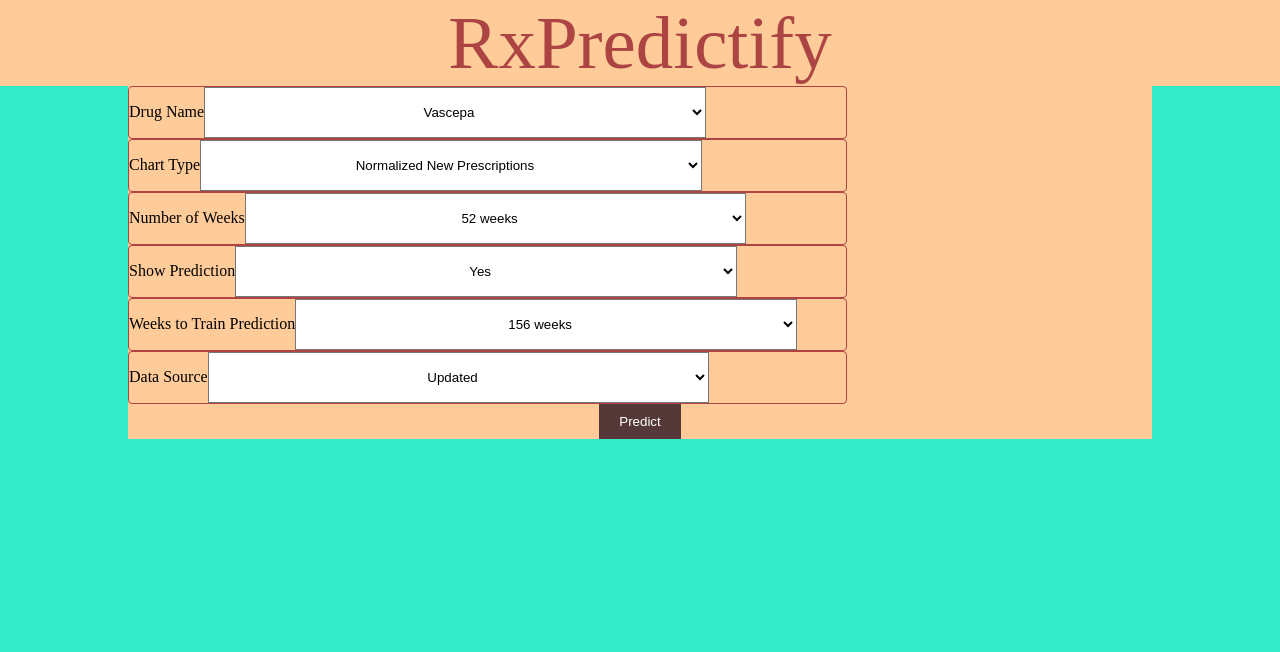
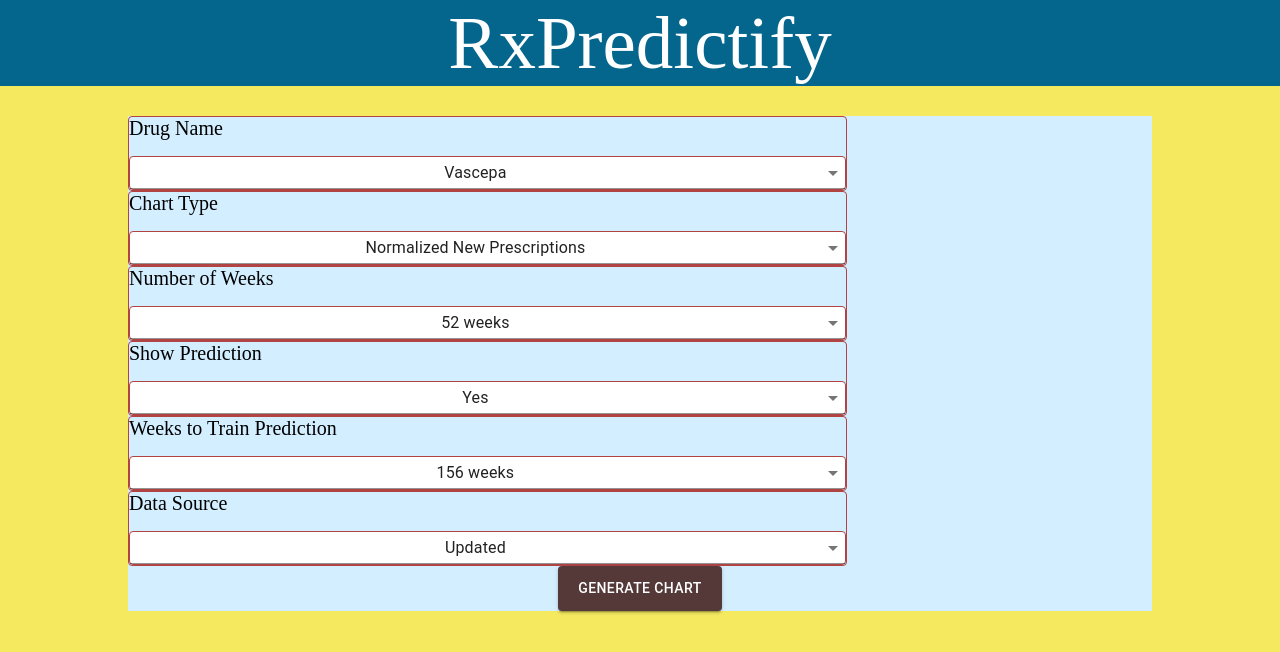
Before and after one commit to NAVG2000/RxTracker-Frontend, a React app in the folder app/: page / in a window 1280 px wide. Shown: the top 652 px of the page. Built offline with nearby package versions, Linux system fonts and the light colour scheme.

Commit message:
update styling

```diff
--- a/app/src/chartForm.tsx
+++ b/app/src/chartForm.tsx
@@ -1,34 +1,35 @@
 import React from 'react';
 import { connect } from 'react-redux'
 import InnerHTML from 'dangerously-set-html-content'
+import FormControl from '@material-ui/core/FormControl';
+import Button from '@material-ui/core/Button';
+import { createStyles, makeStyles, Theme } from '@material-ui/core/styles';
 
 import Selector from './formSelectorComponent';
 import { updateChart, createChartThunk } from './actions';
 
 const styles = {
     chartFormContainer: {
+        marginTop: '30px',
         display: 'flex',
         flexDirection: 'column' as const,
         justifyContent: 'center',
         width: '80%',
-        backgroundColor: 'rgb(255, 204, 153)',
+        backgroundColor: 'rgb(211, 238, 255)',
     },
     form: {
+        minWidth: 120,
         display: 'flex',
         flexDirection: 'column' as const,
         justifyContent: 'center',
         width: '100%'
-    },
-    selector: {
-        width: '100%',
-        fontSize: '30px',
-        padding: '15px 10px',
-        margin: '0 auto',
-        display: 'inline-block',
-        border: '1px solid rgb(177, 67, 67)',
-        borderRadius: '4px',
-        boxSizing: 'border-box'
-    },
+    }
+}
+
+const ChartFormComponent = props => {
+
+    const useStyles = makeStyles((theme: Theme) =>
+        createStyles({
             button: {
                 backgroundColor: 'rgb(85, 57, 57)',
                 border: 'none',
@@ -38,9 +39,11 @@
                 margin: '0 auto',
                 cursor: 'pointer'
             }
-}
+        }),
+    );
 
-const ChartFormComponent = props => {
+    const classes = useStyles();
+
     function handleChange(e) {
         const name = e.target.name;
         const newVal = e.target.value;
@@ -60,21 +63,22 @@
             }
         ));
     }
-
+    //type='submit on submit button for material ui form
     return (
         <div style={styles.chartFormContainer}>
-            <form style={styles.form} onSubmit={handleSubmit} >
+            <form onSubmit={handleSubmit} style={styles.form}>
+
                 <Selector
+                    name='drugName'
                     label='Drug Name'
-                    style={styles.selector}
                     value={props.drugName}
                     handleChange={handleChange}
                     options={[['vascepa', 'Vascepa'], ['drug1', 'Drug1']]}
                 />
 
                 <Selector
+                    name='chartType'
                     label='Chart Type'
-                    style={styles.selector}
                     value={props.chartType}
                     handleChange={handleChange}
                     options={[
@@ -85,8 +89,8 @@
                 />
 
                 <Selector
+                    name='numWeeks'
                     label='Number of Weeks'
-                    style={styles.selector}
                     value={props.numWeeks}
                     handleChange={handleChange}
                     options={[
@@ -97,8 +101,8 @@
                 />
 
                 <Selector
+                    name='predictBool'
                     label='Show Prediction'
-                    style={styles.selector}
                     value={props.predictBool}
                     handleChange={handleChange}
                     options={[
@@ -108,8 +112,8 @@
                 />
 
                 <Selector
+                    name='weeksToTrain'
                     label='Weeks to Train Prediction'
-                    style={styles.selector}
                     value={props.weeksToTrain}
                     handleChange={handleChange}
                     options={[
@@ -119,8 +123,8 @@
                 />
 
                 <Selector
+                    name='dataSource'
                     label='Data Source'
-                    style={styles.selector}
                     value={props.dataSource}
                     handleChange={handleChange}
                     options={[
@@ -129,11 +133,12 @@
                     ]}
                 />
 
-                <input
-                    style={styles.button}
+                <Button
+                    className={classes.button}
                     type="submit"
-                    value="Predict"
-                />
+                    variant="contained">
+                    Generate Chart
+                    </Button>
 
             </form>
 
--- a/app/src/formSelectorComponent.tsx
+++ b/app/src/formSelectorComponent.tsx
@@ -1,8 +1,13 @@
 import React from 'react';
+import Select from '@material-ui/core/Select';
+import MenuItem from '@material-ui/core/MenuItem';
+import { createStyles, makeStyles, Theme } from '@material-ui/core/styles';
 
 const styles = {
     formSelector: {
         width: "70%",
+        display: 'flex',
+        flexDirection: 'column' as const,
         justifyContent: 'center',
         //padding: "15px 10px",
         //margin: "0 auto",
@@ -12,30 +17,53 @@
         //boxSizing: "border-box" as const
     },
     select: {
-        width: '70%',
-        padding: '16px 20px',
+        width: '100%',
+        margin: '10px',
         //display: 'block',
         //border: 'none',
         //borderRadius: '4px',
         backgroundColor: 'rgb(255, 255, 255)',
         textAlign: 'center' as const
+    },
+    label: {
+        fontSize: '20px'
     }
 }
 
 const Selector = props => {
+
+    const useStyles = makeStyles((theme: Theme) =>
+        createStyles({
+            select: {
+                marginTop: theme.spacing(2),
+                border: '1px solid rgb(177, 67, 67)',
+                borderRadius: '4px',
+                backgroundColor: 'rgb(255, 255, 255)',
+                textAlign: 'center' as const
+            },
+        }),
+    );
+
+    const classes = useStyles();
+
     function createOptions() {
         const options = props.options.map(
-            tup => <option value={tup[0]}> {tup[1]}</option>);
+            tup => <MenuItem value={tup[0]}>{tup[1]}</MenuItem>);
         return options
     }
 
 
     return (
         <div style={styles.formSelector}>
-            <label htmlFor={props.name}>{props.label}</label>
-            <select style={styles.select} name={props.name} value={props.value} onChange={props.handleChange}>
+            <label style={styles.label}>{props.label}</label>
+            <Select
+                className={classes.select}
+                name={props.name}
+                value={props.value}
+                onChange={props.handleChange}
+            >
                 {createOptions()}
-            </select>
+            </Select>
         </div>
     );
 }
--- a/app/src/header.tsx
+++ b/app/src/header.tsx
@@ -6,13 +6,13 @@
         display: 'flex',
         flexDirection: 'row' as const,
         justifyContent: 'center',
-        backgroundColor: 'rgb(255, 204, 153)',
+        backgroundColor: 'rgb(5,102,141)',
         height: '10%'
     },
     text: {
         fontSize: '75px',
         textShadow: '3px rgb(0, 0, 0)',
-        color: 'rgb(172, 68, 68)',
+        color: 'rgb(255, 255, 255)',
     }
 }
 
--- a/app/src/main.css
+++ b/app/src/main.css
@@ -1,5 +1,5 @@
 body{
-    background-color: rgb(50, 236, 200);
+    background-color: rgb(245, 233, 96);
     margin: 0;
     padding: 0;
 }
```
Also changed, not shown: app/package.json (+7 -3 lines). Lines whose indentation alone changed are shown as unchanged.
